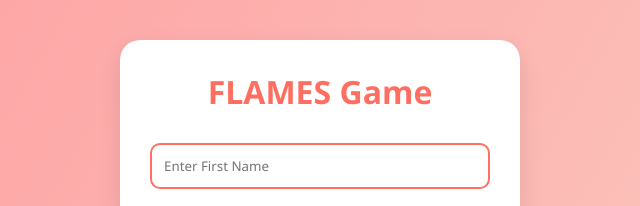
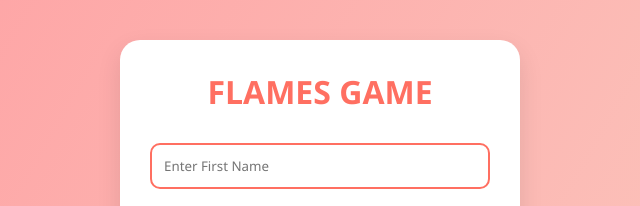
Before and after one commit to AKram-codes/Hand_magics, a plain HTML site: page index.html in a window 1280 px wide. Shown: the part 158-364 px from the top of the page, 320-960 px from the left. Drawn offline with Linux system fonts and the light colour scheme.

Commit message:
Update index.html

```diff
--- a/index.html
+++ b/index.html
@@ -86,7 +86,7 @@
 </head>
 <body>
   <div class="container">
-    <h1>FLAMES Game</h1>
+    <h1>FLAMES GAME</h1>
     <input type="text" id="name1" placeholder="Enter First Name" />
     <input type="text" id="name2" placeholder="Enter Second Name" />
     <button onclick="startFlames()">Check Relationship</button>
```
